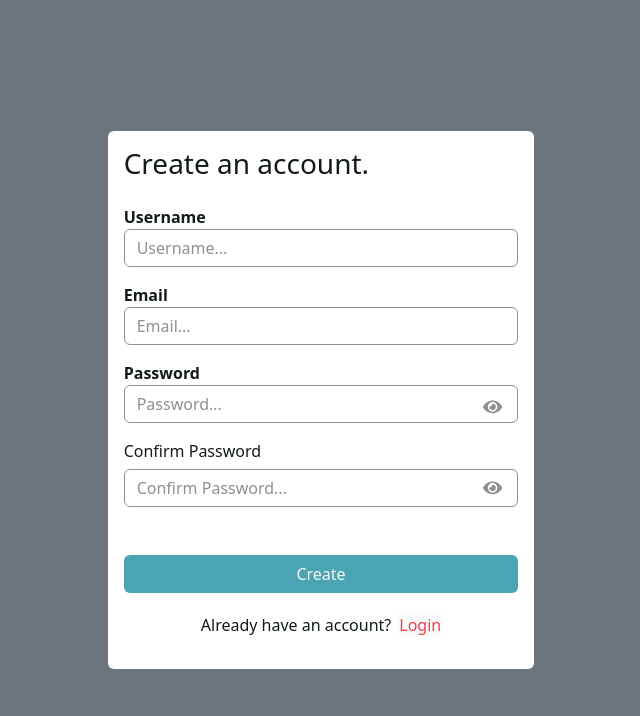
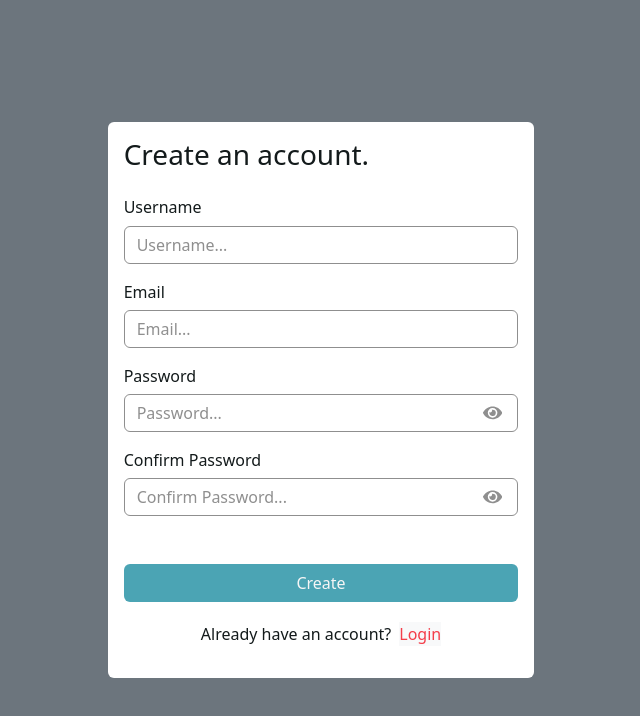
Before and after one commit to kin-kkoy/Atlas-Frontend, a React (Vite) app in the folder TravelItineraryPlanner/: page /register in a window 1280 px wide. Shown: the top 716 px of the page, without its empty margins (319-959 px from the left). Built offline with nearby package versions, Linux system fonts and the light colour scheme; no server answers.

Commit message:
changed the font weight of the labels in register.jsx

```diff
--- a/TravelItineraryPlanner/src/Register.jsx
+++ b/TravelItineraryPlanner/src/Register.jsx
@@ -67,7 +67,7 @@ function Register() {
                 <form onSubmit={handleSubmit}>
                     <div className="mb-3 mt-4">
                         <label htmlFor="username">
-                            <strong>Username</strong>
+                            <h6>Username</h6>
                         </label>
                         <input
                             type="text"
@@ -80,7 +80,7 @@ function Register() {
                     </div>
                     <div className="mb-3">
                         <label htmlFor="email">
-                            <strong>Email</strong>
+                            <h6>Email</h6>
                         </label>
                         <input
                             type="email"
@@ -93,7 +93,7 @@ function Register() {
                     </div>
                     <div className="mb-3 position-relative">
                         <label htmlFor="password">
-                            <strong>Password</strong>
+                            <h6>Password</h6>
                         </label>
                         <input
                             type={passwordVisible ? "text" : "password"}
```
